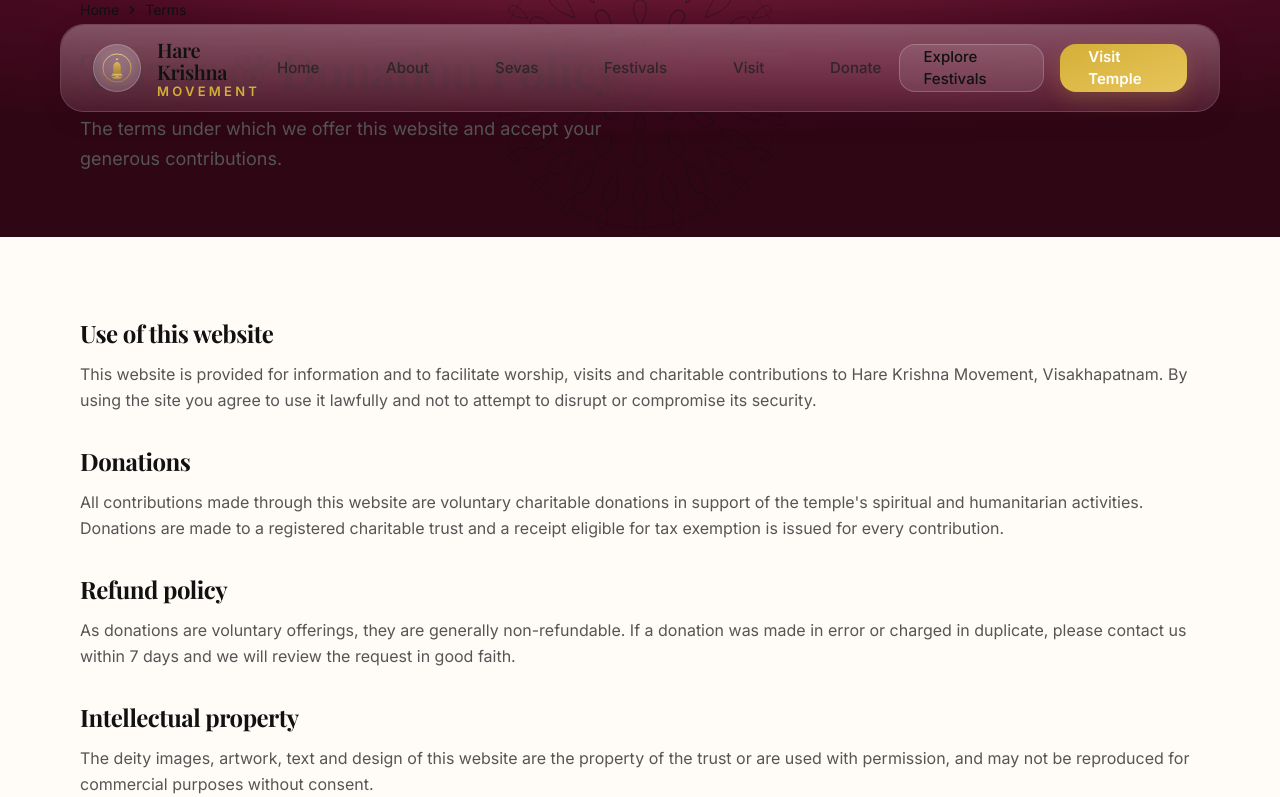
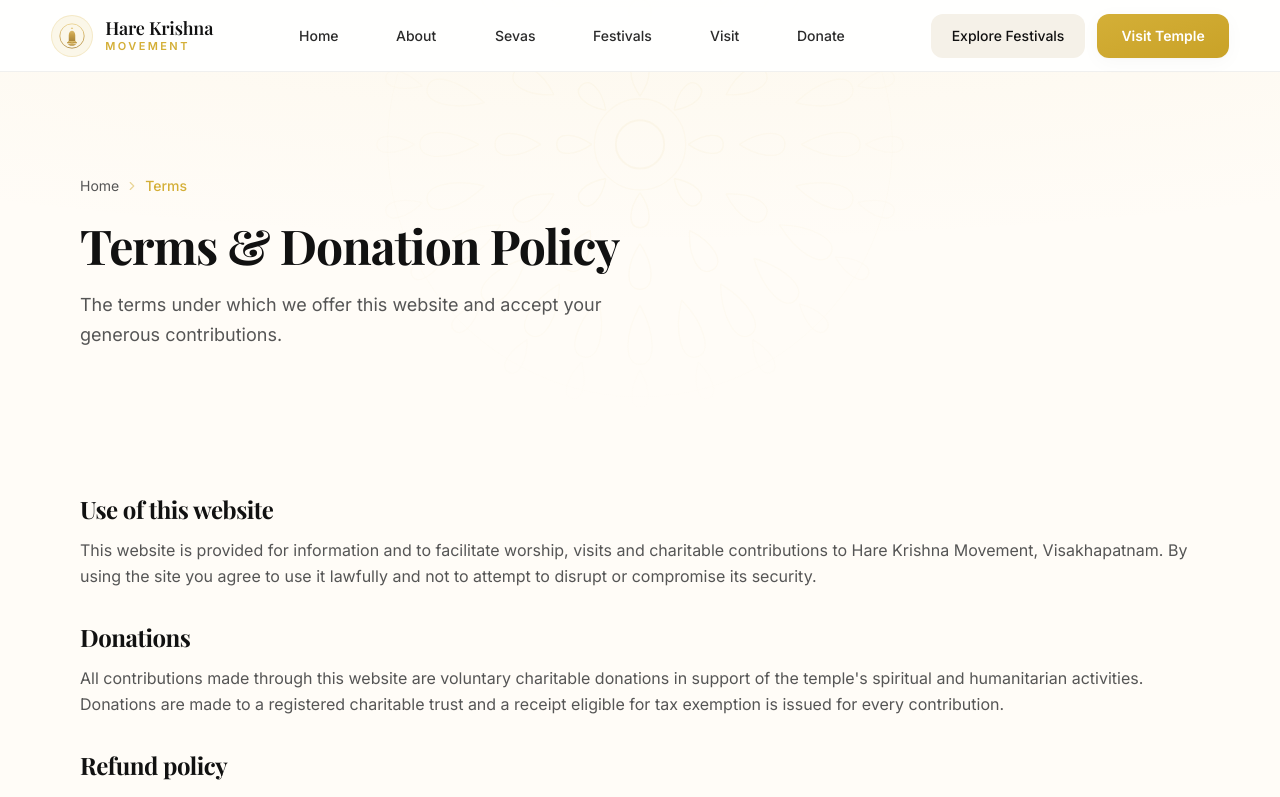
Before and after one commit to Sameer7-s/gvd-reference, a Next.js app: page /terms in a window 1280 px wide. Shown: the top 797 px of the page. Built offline with nearby package versions, Linux system fonts and the light colour scheme; a web font is replaced by a local one.

Commit message:
Fix: Navbar design and About Page layout

```diff
--- a/src/app/globals.css
+++ b/src/app/globals.css
@@ -140,49 +140,28 @@
 
 .ultra-navbar {
   position: fixed;
-  top: 24px;
-  left: 50%;
-  transform: translateX(-50%);
-  width: calc(100% - 120px);
-  max-width: 1600px;
-  height: 88px;
+  top: 0;
+  left: 0;
+  width: 100%;
+  height: 72px;
   z-index: 999999;
 
-  background: rgba(255, 255, 255, 0.08);
-  backdrop-filter: blur(32px) saturate(150%);
-  -webkit-backdrop-filter: blur(32px) saturate(150%);
-  border: 1px solid rgba(255, 255, 255, 0.18);
-  border-radius: 24px;
-
-  box-shadow:
-    0 8px 30px rgba(0, 0, 0, 0.06),
-    0 2px 8px rgba(0, 0, 0, 0.04);
+  background: rgba(255, 255, 255, 0.9);
+  backdrop-filter: blur(20px);
+  -webkit-backdrop-filter: blur(20px);
+  border-bottom: 1px solid rgba(0, 0, 0, 0.06);
 
   transition: all 300ms cubic-bezier(0.22, 1, 0.36, 1);
 
   display: flex;
   align-items: center;
   justify-content: space-between;
-  padding: 0 32px;
-}
-
-/* Subtle crystal edge reflection */
-.ultra-navbar::after {
-  content: "";
-  position: absolute;
-  inset: 0;
-  border-radius: inherit;
-  background: linear-gradient(180deg, rgba(255, 255, 255, 0.25), rgba(255, 255, 255, 0.02));
-  pointer-events: none;
+  padding: 0 4% !important;
 }
 
 .ultra-navbar.is-scrolled {
-  background: rgba(255, 255, 255, 0.12);
-  backdrop-filter: blur(40px) saturate(160%);
-  -webkit-backdrop-filter: blur(40px) saturate(160%);
-  box-shadow:
-    0 10px 36px rgba(0, 0, 0, 0.07),
-    0 2px 10px rgba(0, 0, 0, 0.04);
+  background: rgba(255, 255, 255, 0.98);
+  box-shadow: 0 4px 20px rgba(0, 0, 0, 0.04);
 }
 
 .hero-btn-secondary {
@@ -295,9 +274,9 @@
 
 @media (max-width: 1024px) {
   .ultra-navbar {
-    width: calc(100% - 40px);
-    padding: 0 16px;
-    top: 16px;
+    width: 100%;
+    padding: 0 16px !important;
+    top: 0;
   }
 }
 
--- a/src/components/Navbar.tsx
+++ b/src/components/Navbar.tsx
@@ -23,23 +23,23 @@
   return (
     <Link
       href={href}
-      className={`relative block px-4 py-2 rounded-full text-[15px] font-medium font-sans border transition-[transform,background-color,border-color] duration-200 ${
+      className={`relative block px-4 py-2 rounded-full text-[14px] font-medium font-sans border transition-[transform,background-color,border-color,color] duration-200 ${
         isActive
-          ? "bg-[#D4AF37]/10 border-[#D4AF37]/20 text-[#D4AF37]"
-          : "text-[#232323]/85 border-transparent hover:bg-white/10"
+          ? "bg-[var(--color-accent-primary)]/10 border-[var(--color-accent-primary)]/20 text-[var(--color-accent-primary)]"
+          : "text-[var(--color-text-secondary)] border-transparent hover:bg-[var(--color-bg-tertiary)] hover:text-[var(--color-text-primary)]"
       }`}
       style={{ willChange: "transform" }}
     >
       <motion.span
         className="block"
-        whileHover={reduced ? undefined : { y: -2 }}
+        whileHover={reduced ? undefined : { y: -1 }}
         transition={{ duration: MOTION.navHover.duration }}
       >
         {label}
       </motion.span>
       {isActive && (
         <motion.span
-          className="absolute bottom-1 left-4 right-4 h-[2px] rounded-full bg-[#D4AF37]/70 origin-left"
+          className="absolute bottom-1 left-4 right-4 h-[2px] rounded-full bg-[var(--color-accent-primary)]/70 origin-left"
           initial={reduced ? false : { scaleX: 0 }}
           animate={{ scaleX: 1 }}
           transition={{ duration: MOTION.navUnderline.duration, ease: EASE_LUXURY }}
@@ -74,18 +74,18 @@
     <>
       <header className={`ultra-navbar${scrolled ? " is-scrolled" : ""}`}>
         {/* Left: Logo */}
-        <Link href="/" className="flex items-center gap-4 relative z-10 group">
-          <div className="w-[48px] h-[48px] bg-white/10 backdrop-blur-md border border-white/20 rounded-full flex items-center justify-center shrink-0 transition-transform duration-500 group-hover:scale-105">
-            <LogoMark className="w-[30px] h-[30px] text-[#D4AF37]" />
+        <Link href="/" className="flex items-center gap-3 relative z-10 group">
+          <div className="w-[42px] h-[42px] bg-[var(--color-accent-primary)]/10 border border-[var(--color-accent-primary)]/20 rounded-full flex items-center justify-center shrink-0 transition-transform duration-500 group-hover:scale-105">
+            <LogoMark className="w-[26px] h-[26px] text-[var(--color-accent-primary)]" />
           </div>
           <div className="flex flex-col">
             <span
-              className="tracking-tight text-[#111111] transition-colors"
+              className="tracking-tight text-[var(--color-text-primary)] transition-colors"
               style={{
                 fontFamily: "var(--font-playfair)",
-                fontSize: "20px",
+                fontSize: "18px",
                 fontWeight: 600,
-                letterSpacing: "-0.02em",
+                letterSpacing: "-0.01em",
                 lineHeight: "1.1",
               }}
             >
@@ -94,10 +94,10 @@
             <span
               style={{
                 fontFamily: "var(--font-inter)",
-                fontSize: "13px",
-                letterSpacing: "0.25em",
+                fontSize: "11px",
+                letterSpacing: "0.22em",
                 textTransform: "uppercase",
-                color: "#D4AF37",
+                color: "var(--color-accent-primary)",
                 fontWeight: 600,
                 marginTop: "2px",
                 lineHeight: "1",
@@ -109,7 +109,7 @@
         </Link>
 
         {/* Center: Nav Links */}
-        <ul className="hidden lg:flex items-center gap-8 relative z-10">
+        <ul className="hidden lg:flex items-center gap-6 relative z-10">
           {NAV_ITEMS.map((item) => {
             const isActive =
               pathname === item.href ||
@@ -123,16 +123,16 @@
         </ul>
 
         {/* Right: CTA */}
-        <div className="hidden lg:flex items-center gap-4 relative z-10">
+        <div className="hidden lg:flex items-center gap-3 relative z-10">
           <Link
             href="/events"
-            className="h-[48px] px-6 rounded-2xl bg-white/10 border border-white/20 text-[#111111] text-[15px] font-medium flex items-center justify-center transition-all duration-200 hover:bg-white/15 hover:-translate-y-[2px]"
+            className="h-[44px] px-5 rounded-xl bg-[var(--color-bg-tertiary)] border border-transparent text-[var(--color-text-primary)] text-[14px] font-medium flex items-center justify-center transition-all duration-200 hover:bg-[var(--color-accent-primary)]/10 hover:text-[var(--color-accent-primary)]"
           >
             Explore Festivals
           </Link>
           <Link
             href="/visit"
-            className="h-[48px] px-7 rounded-2xl bg-gradient-to-br from-[#D4AF37] to-[#E8C55A] text-white text-[15px] font-semibold flex items-center justify-center shadow-[0_8px_20px_rgba(212,175,55,0.2)] transition-all duration-200 hover:-translate-y-[2px] hover:shadow-[0_12px_25px_rgba(212,175,55,0.3)] border-none"
+            className="h-[44px] px-6 rounded-xl bg-gradient-to-br from-[var(--color-accent-primary)] to-[var(--color-accent-secondary)] text-white text-[14px] font-semibold flex items-center justify-center shadow-luxury transition-all duration-200 hover:-translate-y-[2px] hover:shadow-luxury-hover border-none"
           >
             Visit Temple
           </Link>
@@ -142,10 +142,10 @@
         <button
           type="button"
           onClick={() => setOpen((v) => !v)}
-          className="grid h-12 w-12 place-items-center rounded-full lg:hidden transition-colors relative z-10 bg-white/20 backdrop-blur-md border border-white/25 text-[#111111]"
+          className="grid h-10 w-10 place-items-center rounded-full lg:hidden transition-colors relative z-10 bg-[var(--color-bg-tertiary)] text-[var(--color-text-primary)]"
           aria-label={open ? "Close menu" : "Open menu"}
         >
-          {open ? <X size={22} /> : <Menu size={22} />}
+          {open ? <X size={20} /> : <Menu size={20} />}
         </button>
       </header>
 
--- a/src/components/PageHeader.tsx
+++ b/src/components/PageHeader.tsx
@@ -14,21 +14,21 @@
   crumbs: { name: string; href: string }[];
 }) {
   return (
-    <section className="relative isolate overflow-hidden bg-maroon-950 pt-[calc(var(--nav-h)+3.5rem)] pb-16 text-cream">
-      <div className="pointer-events-none absolute inset-0 -z-10 bg-[radial-gradient(110%_80%_at_50%_-20%,#7e2240_0%,#46091f_50%,#2e0614_100%)]" />
-      <Mandala className="pointer-events-none absolute left-1/2 top-[-30%] h-[130%] w-auto -translate-x-1/2 text-gold-500/[0.07] animate-spin-slow" />
-      <div className="pointer-events-none absolute inset-x-0 bottom-0 h-20 bg-gradient-to-t from-cream/90 to-transparent" />
+    <section className="relative isolate overflow-hidden bg-[var(--color-bg-primary)] pt-44 pb-16 text-[var(--color-text-primary)]">
+      <div className="pointer-events-none absolute inset-0 -z-10 bg-[radial-gradient(110%_80%_at_50%_-20%,rgba(212,175,55,0.08)_0%,rgba(212,175,55,0.03)_50%,transparent_100%)]" />
+      <Mandala className="pointer-events-none absolute left-1/2 top-[-30%] h-[130%] w-auto -translate-x-1/2 text-[var(--color-accent-primary)] opacity-5 animate-spin-slow" />
+      <div className="pointer-events-none absolute inset-x-0 bottom-0 h-20 bg-gradient-to-t from-[var(--color-bg-primary)] to-transparent" />
 
       <div className="container-page relative">
         <nav aria-label="Breadcrumb" className="mb-6">
-          <ol className="flex flex-wrap items-center gap-1.5 text-sm text-cream/60">
+          <ol className="flex flex-wrap items-center gap-1.5 text-sm text-[var(--color-text-muted)]">
             {crumbs.map((c, i) => (
               <li key={c.href} className="flex items-center gap-1.5">
-                {i > 0 && <ChevronRight className="h-3.5 w-3.5 text-gold-500/50" />}
+                {i > 0 && <ChevronRight className="h-3.5 w-3.5 text-[var(--color-accent-primary)] opacity-50" />}
                 {i === crumbs.length - 1 ? (
-                  <span className="text-gold-300">{c.name}</span>
+                  <span className="text-[var(--color-accent-primary)] font-medium">{c.name}</span>
                 ) : (
-                  <Link href={c.href} className="transition-colors hover:text-gold-300">
+                  <Link href={c.href} className="transition-colors hover:text-[var(--color-accent-primary)]">
                     {c.name}
                   </Link>
                 )}
@@ -38,12 +38,12 @@
         </nav>
 
         {eyebrow && (
-          <span className="inline-flex items-center gap-2 text-xs font-bold uppercase tracking-[0.28em] text-gold-300">
+          <span className="inline-flex items-center gap-2 text-xs font-bold uppercase tracking-[0.28em] text-[var(--color-accent-primary)]">
             <Lotus className="h-3.5 w-3.5 rotate-180" /> {eyebrow}
           </span>
         )}
-        <h1 className="mt-4 max-w-3xl text-4xl leading-[1.05] text-cream sm:text-5xl">{title}</h1>
-        {intro && <p className="mt-5 max-w-2xl text-lg leading-relaxed text-cream/75">{intro}</p>}
+        <h1 className="mt-4 max-w-3xl text-4xl leading-[1.05] text-[var(--color-text-primary)] sm:text-5xl font-display">{title}</h1>
+        {intro && <p className="mt-5 max-w-2xl text-lg leading-relaxed text-[var(--color-text-muted)]">{intro}</p>}
       </div>
     </section>
   );
```
Also changed, not shown: src/app/about/page.tsx (+19 -19 lines), src/components/sections/Impact.tsx (+11 -11 lines), src/components/sections/Prabhupada.tsx (+11 -11 lines).
